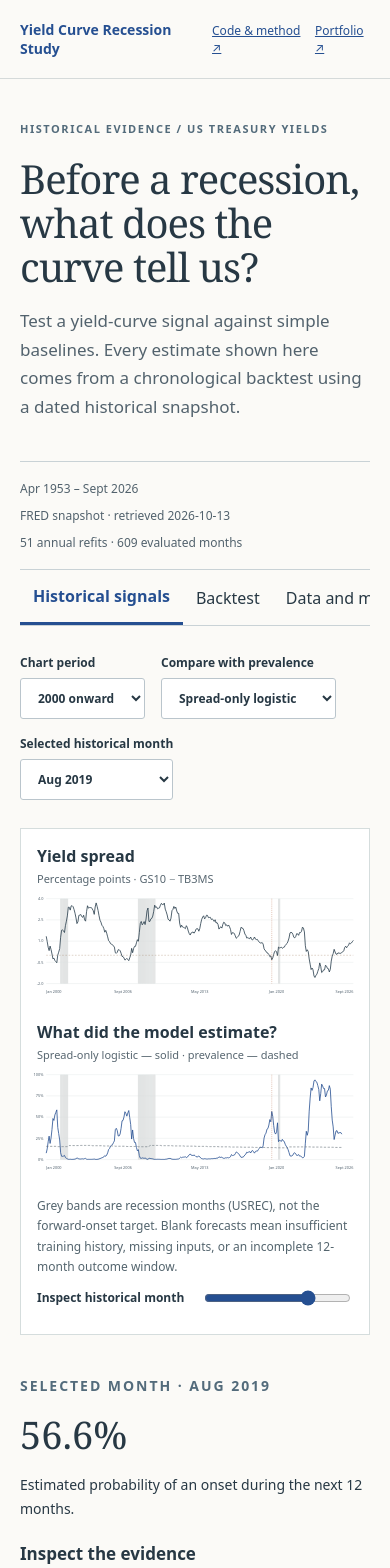
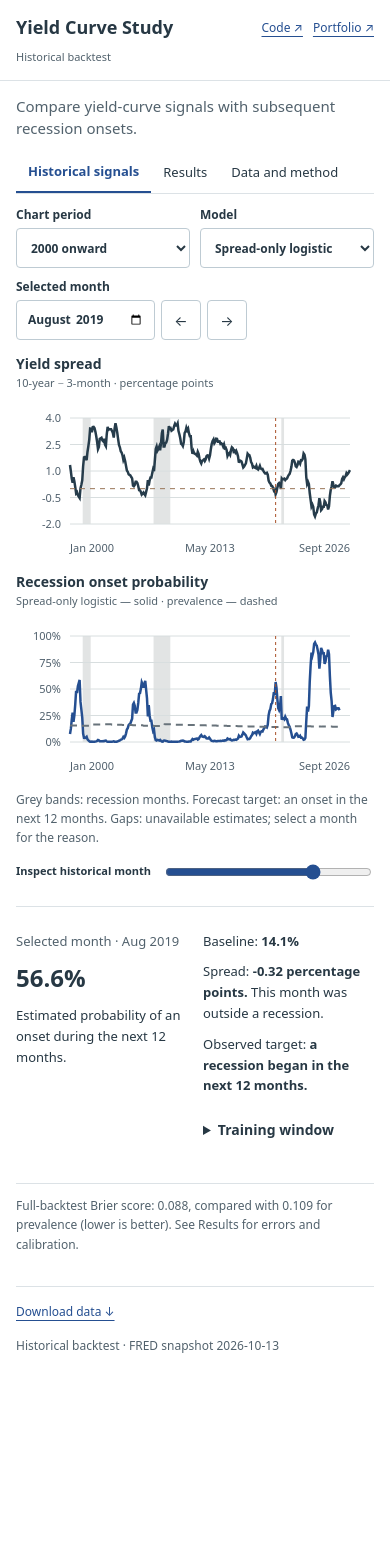
Before and after one commit to m21264551-arch/recession, a React (Vite) app in the folder dashboard/: page / in a window 390 px wide. Shown: the top 1568 px of the page. After the commit the page ends 1385 px from the top, so only its background shows below. Built offline with nearby package versions, Linux system fonts and the light colour scheme.

Commit message:
Redesign the project as a compact interactive tool

```diff
--- a/dashboard/src/App.jsx
+++ b/dashboard/src/App.jsx
@@ -1,4 +1,4 @@
-import React, { useEffect, useState } from "react";
+import React, { useEffect, useRef, useState } from "react";
 
 const names = {
   prevalence: "Historical prevalence",
@@ -49,8 +49,16 @@ function ResultsTable({ heads, rows, label = `${heads[0]} results` }) {
 }
 
 function HistoryChart({ rows, model, selected, onSelect }) {
-  const width = 1040,
-    height = 330,
+  const container = useRef(null);
+  const [width, setWidth] = useState(900);
+  useEffect(() => {
+    const observer = new ResizeObserver(([entry]) =>
+      setWidth(Math.max(300, entry.contentRect.width)),
+    );
+    if (container.current) observer.observe(container.current);
+    return () => observer.disconnect();
+  }, []);
+  const height = width < 500 ? 170 : 190,
     left = 54,
     right = 24,
     top = 24,
@@ -89,6 +97,17 @@ function HistoryChart({ rows, model, selected, onSelect }) {
       <svg
         viewBox={`0 0 ${width} ${height}`}
         role="img"
+        onPointerDown={(event) => {
+          const rect = event.currentTarget.getBoundingClientRect();
+          const fraction =
+            (((event.clientX - rect.left) * width) / rect.width - left) /
+            (width - left - right);
+          const index = Math.max(
+            0,
+            Math.min(rows.length - 1, Math.round(fraction * (rows.length - 1))),
+          );
+          onSelect(rows[index].date);
+        }}
         aria-label={
           probability
             ? "Out-of-sample probability of recession onset in the next 12 months, with historical prevalence baseline"
@@ -164,9 +183,9 @@ function HistoryChart({ rows, model, selected, onSelect }) {
         {Array.from(
           new Set([
             0,
-            Math.floor(rows.length / 4),
+            ...(width < 500 ? [] : [Math.floor(rows.length / 4)]),
             Math.floor(rows.length / 2),
-            Math.floor((rows.length * 3) / 4),
+            ...(width < 500 ? [] : [Math.floor((rows.length * 3) / 4)]),
             rows.length - 1,
           ]),
         ).map((i) => (
@@ -185,20 +204,19 @@ function HistoryChart({ rows, model, selected, onSelect }) {
     );
   };
   return (
-    <section className="history">
+    <section className="history" ref={container}>
       <h2>
-        Yield spread <span>Percentage points · GS10 − TB3MS</span>
+        Yield spread <span>10-year − 3-month · percentage points</span>
       </h2>
       {chart(false)}
       <h2>
-        What did the model estimate?{" "}
+        Recession onset probability{" "}
         <span>{names[model]} — solid · prevalence — dashed</span>
       </h2>
       {chart(true)}
       <p className="caption">
-        Grey bands are recession months (USREC), not the forward-onset target.
-        Blank forecasts mean insufficient training history, missing inputs, or
-        an incomplete 12-month outcome window.
+        Grey bands: recession months. Forecast target: an onset in the next 12
+        months. Gaps: unavailable estimates; select a month for the reason.
       </p>
       <label className="scrubber">
         Inspect historical month{" "}
@@ -310,29 +328,16 @@ export default function App() {
     <>
       <header>
         <a className="brand" href="/">
-          Yield Curve Recession Study
+          Yield Curve Study
         </a>
+        <span className="mode">Historical backtest</span>
         <nav aria-label="External links">
-          <a href="https://github.com/m21264551-arch/recession">
-            Code & method ↗
-          </a>
+          <a href="https://github.com/m21264551-arch/recession">Code ↗</a>
           <a href="https://m21264551.com">Portfolio ↗</a>
         </nav>
       </header>
       <main>
-        <div className="opening">
-          <p className="eyebrow">Historical evidence / US Treasury yields</p>
-          <h1>
-            Before a recession,
-            <br />{" "}
-            what does the curve tell us?
-          </h1>
-          <p>
-            Test a yield-curve signal against simple baselines. Every estimate
-            shown here comes from a chronological backtest using a dated
-            historical snapshot.
-          </p>
-        </div>
+        <h1>Compare yield-curve signals with subsequent recession onsets.</h1>
         {error ? (
           <div role="alert">
             <h2>Study unavailable</h2>
@@ -348,24 +353,10 @@ export default function App() {
           <p role="status">Loading the historical study…</p>
         ) : (
           <>
-            <div className="snapshot">
-              <span>
-                {month(study.observationPeriod.start)} –{" "}
-                {month(study.observationPeriod.end)}
-              </span>
-              <span>
-                FRED snapshot · retrieved{" "}
-                {study.snapshot.retrievedAt.slice(0, 10)}
-              </span>
-              <span>
-                {study.folds.length} annual refits ·{" "}
-                {study.models.logistic.metrics.n} evaluated months
-              </span>
-            </div>
             <nav className="views" aria-label="Study views">
               {[
                 ["signals", "Historical signals"],
-                ["backtest", "Backtest"],
+                ["backtest", "Results"],
                 ["method", "Data and method"],
               ].map(([key, title]) => (
                 <button
@@ -393,7 +384,7 @@ export default function App() {
                     </select>
                   </label>
                   <label>
-                    Compare with prevalence
+                    Model
                     <select
                       value={model}
                       onChange={(e) => setModel(e.target.value)}
@@ -405,20 +396,58 @@ export default function App() {
                       ))}
                     </select>
                   </label>
+                  <div className="month-controls">
                     <label>
-                    Selected historical month
-                    <select
-                      value={selected}
-                      onChange={(e) => setSelected(e.target.value)}
+                      Selected month
+                      <input
+                        type="month"
+                        value={selected.slice(0, 7)}
+                        min={study.rows[0].date.slice(0, 7)}
+                        max={study.rows.at(-1).date.slice(0, 7)}
+                        onChange={(e) => {
+                          const date = `${e.target.value}-01`;
+                          if (study.rows.some((r) => r.date === date)) {
+                            setSelected(date);
+                            if (+date.slice(0, 4) < +period) setPeriod("1953");
+                          }
+                        }}
+                      />
+                    </label>
+                    <button
+                      aria-label="Previous month"
+                      disabled={rows[0]?.date === selected}
+                      onClick={() =>
+                        setSelected(
+                          rows[
+                            Math.max(
+                              0,
+                              rows.findIndex((r) => r.date === selected) - 1,
+                            )
+                          ].date,
+                        )
+                      }
                     >
-                      {rows.map((r) => (
-                        <option key={r.date} value={r.date}>
-                          {month(r.date)}
-                        </option>
-                      ))}
-                    </select>
-                  </label>
+                      ←
+                    </button>
+                    <button
+                      aria-label="Next month"
+                      disabled={rows.at(-1)?.date === selected}
+                      onClick={() =>
+                        setSelected(
+                          rows[
+                            Math.min(
+                              rows.length - 1,
+                              rows.findIndex((r) => r.date === selected) + 1,
+                            )
+                          ].date,
+                        )
+                      }
+                    >
+                      →
+                    </button>
                   </div>
+                </div>
+                <div className="signal-layout">
                   <HistoryChart
                     rows={rows}
                     model={model}
@@ -427,7 +456,7 @@ export default function App() {
                   />
                   <section className="selected">
                     <div>
-                    <p className="eyebrow">
+                      <p className="selection-label">
                         Selected month · {month(selected)}
                       </p>
                       <h2>
@@ -442,7 +471,14 @@ export default function App() {
                       </p>
                     </div>
                     <div>
-                    <h3>Inspect the evidence</h3>
+                      <p>
+                        Baseline:{" "}
+                        <strong>
+                          {prediction
+                            ? percent(prediction.scores.prevalence)
+                            : "Unavailable"}
+                        </strong>
+                      </p>
                       <p>
                         Spread:{" "}
                         <strong>
@@ -464,28 +500,30 @@ export default function App() {
                         </strong>
                       </p>
                       {fold && (
+                        <details>
+                          <summary>Training window</summary>
                           <p>
                             Fit on {month(fold.trainingStart)} –{" "}
                             {month(fold.trainingEnd)}. Training outcomes end{" "}
                             {month(fold.lastTrainingOutcome)}. Refit January{" "}
                             {fold.id}.
                           </p>
+                        </details>
                       )}
                     </div>
                   </section>
+                </div>
                 <div className="note">
-                  A yield inversion is a historical signal, not a recession
-                  clock. The selected model’s full-backtest Brier score is{" "}
+                  Full-backtest Brier score:{" "}
                   {format(study.models[model].metrics.brier)}, compared with{" "}
                   {format(study.models.prevalence.metrics.brier)} for prevalence
-                  (lower is better). Inspect the Backtest view for misses, false
-                  alarms, and calibration.
+                  (lower is better). See Results for errors and calibration.
                 </div>
               </>
             )}
             {view === "backtest" && (
               <>
-                <h2>Compare every out-of-sample month</h2>
+                <h2>Backtest results</h2>
                 <p>
                   These metrics cover the full evaluation history, independently
                   of the chart period. The overlapping 12-month targets are
@@ -534,7 +572,7 @@ export default function App() {
                     </p>
                   </section>
                   <section>
-                    <h3>Failures are part of the result</h3>
+                    <h3>False alarms and misses</h3>
                     <p>At the illustrative, untuned threshold of 50%:</p>
                     <p>
                       <strong>
@@ -627,7 +665,25 @@ export default function App() {
             )}
             {view === "method" && (
               <section className="method">
-                <h2>A retrospective study, with boundaries</h2>
+                <h2>Data and method</h2>
+                <div className="snapshot">
+                  <span>
+                    {month(study.observationPeriod.start)} –{" "}
+                    {month(study.observationPeriod.end)}
+                  </span>
+                  <span>
+                    FRED snapshot · retrieved{" "}
+                    {study.snapshot.retrievedAt.slice(0, 10)}
+                  </span>
+                  <span>
+                    {study.folds.length} annual refits ·{" "}
+                    {study.models.logistic.metrics.n} evaluated months
+                  </span>
+                </div>
+                <p className="identity">
+                  {study.artifactId} · code {study.codeRevision.slice(0, 8)} ·
+                  schema v{study.schemaVersion}
+                </p>
                 <p>{study.protocol.vintageLimitation}</p>
                 <h3>Data and units</h3>
                 <p>
@@ -683,7 +739,7 @@ export default function App() {
                   identity. Public browsing reads the committed artifact and
                   does not contact FRED or train on startup.
                 </p>
-                <h3>What remains uncertain</h3>
+                <h3>Limitations</h3>
                 <p>
                   There are few recession episodes. Final recession
                   classifications and revised yield data were not all known in
@@ -700,13 +756,11 @@ export default function App() {
             )}
             <footer>
               <a href="/api/study.json" download="yield-curve-study-v1.json">
-                Download complete study ↓
+                Download data ↓
               </a>
               <span>
-                {study.artifactId} · code {study.codeRevision.slice(0, 8)}
-              </span>
-              <span>
-                Saved historical backtest · schema v{study.schemaVersion}
+                Historical backtest · FRED snapshot{" "}
+                {study.snapshot.retrievedAt.slice(0, 10)}
               </span>
             </footer>
           </>
--- a/dashboard/src/index.css
+++ b/dashboard/src/index.css
@@ -4,8 +4,10 @@
     -apple-system,
     sans-serif;
   color: #273844;
-  background: #fbfaf7;
+  background: #fff;
   font-synthesis: none;
+  font-size: 14px;
+  line-height: 1.5;
 }
 * {
   box-sizing: border-box;
@@ -15,183 +17,200 @@ body {
 }
 header,
 main {
-  max-width: 1220px;
+  max-width: 1440px;
   margin: auto;
-  padding: 26px 40px;
+  padding: 14px 28px;
 }
 header {
   display: flex;
   align-items: center;
-  justify-content: space-between;
-  border-bottom: 1px solid #d5dada;
-  font-size: 14px;
+  gap: 16px;
+  border-bottom: 1px solid #dce2e6;
 }
 header nav {
   display: flex;
-  gap: 24px;
+  gap: 20px;
+  margin-left: auto;
+  font-size: 13px;
 }
 .brand {
-  font-weight: 750;
+  font-size: 19px;
+  font-weight: 700;
   text-decoration: none;
+  color: #273844;
+}
+.mode {
+  font-size: 12px;
+  color: #52626d;
 }
 a {
   color: #254f91;
+  text-underline-offset: 4px;
 }
 h1 {
-  font:
-    normal clamp(40px, 5vw, 66px) / 1.1 Georgia,
-    serif;
-  letter-spacing: -1.5px;
-  margin: 18px 0;
+  font: 400 15px/1.5 system-ui;
+  margin: 0 0 12px;
+  color: #52626d;
 }
 h2 {
-  font:
-    normal 28px/1.25 Georgia,
-    serif;
+  font: 650 18px/1.4 system-ui;
 }
 h3 {
-  font-size: 17px;
+  font-size: 15px;
 }
 p {
-  line-height: 1.7;
+  line-height: 1.6;
 }
 button,
 select,
 input {
   font: inherit;
+  color: inherit;
+  touch-action: manipulation;
+}
+button,
+select,
+input[type="month"] {
+  padding: 8px 10px;
+  min-height: 40px;
+  background: #fff;
+  border: 1px solid #becbd3;
+  border-radius: 4px;
 }
 button,
 select {
-  padding: 10px 13px;
-  background: #fff;
-  border: 1px solid #bac5cc;
-  border-radius: 3px;
-  color: #273844;
   cursor: pointer;
 }
 button:hover {
-  background: #edf0f5;
+  background: #f1f4f8;
+}
+button:disabled {
+  opacity: 0.45;
+  cursor: default;
 }
 :focus-visible {
   outline: 3px solid #a95028;
   outline-offset: 3px;
 }
-.opening {
-  padding: 18px 0 22px;
-}
-.opening > p:last-child {
-  max-width: 700px;
-  font-size: 17px;
-  color: #52626d;
-}
-.eyebrow {
-  font-size: 11px;
-  font-weight: 650;
-  text-transform: uppercase;
-  letter-spacing: 0.14em;
-  color: #536b7b;
-}
 .snapshot {
   display: flex;
-  gap: 24px;
+  gap: 18px;
   flex-wrap: wrap;
-  padding: 18px 0;
-  border-block: 1px solid #c9d2d6;
+  padding: 12px 0;
   font-size: 12px;
   color: #52626d;
 }
 .views {
   display: flex;
   gap: 0;
-  border-bottom: 1px solid #c9d2d6;
-  margin-bottom: 28px;
+  border-bottom: 1px solid #dce2e6;
+  margin-bottom: 12px;
 }
 .views button {
   border: 0;
   background: none;
   border-radius: 0;
-  padding: 18px 24px;
+  padding: 10px 16px;
 }
 .views button[aria-pressed="true"] {
-  border-bottom: 3px solid #254f91;
+  border-bottom: 2px solid #254f91;
   color: #254f91;
   font-weight: 700;
 }
 .chart-controls {
   display: flex;
-  gap: 24px;
+  gap: 16px;
   flex-wrap: wrap;
   align-items: end;
-  margin-bottom: 28px;
+  margin-bottom: 14px;
 }
 label {
   font-size: 12px;
-  font-weight: 650;
+  font-weight: 600;
   display: flex;
   flex-direction: column;
-  gap: 7px;
+  gap: 4px;
 }
-.chart-controls label:last-child {
+.month-controls {
+  display: flex;
+  gap: 6px;
+  align-items: end;
   margin-left: auto;
 }
+.month-controls button {
+  min-width: 40px;
+}
+.signal-layout {
+  display: grid;
+  grid-template-columns: minmax(0, 1fr) 258px;
+  gap: 24px;
+}
 .history {
-  border: 1px solid #d5dddd;
-  background: #fff;
-  padding: 24px 24px 18px;
+  min-width: 0;
 }
 .history h2 {
-  font: 600 16px system-ui;
-  margin: 0 0 5px;
+  font: 600 14px system-ui;
+  margin: 0 0 4px;
 }
 .history h2 span {
-  font-size: 12px;
-  color: #576670;
+  display: block;
+  font-size: 11px;
+  color: #52626d;
   font-weight: 400;
-  margin-left: 12px;
+  margin-top: 2px;
 }
 .history svg {
   display: block;
   width: 100%;
   height: auto;
-  margin-bottom: 20px;
+  cursor: crosshair;
+  margin-bottom: 8px;
 }
 svg text {
-  font: 12px system-ui;
+  font: 11px system-ui;
   fill: #50606d;
 }
 .caption {
   font-size: 12px;
-  color: #54656e;
+  color: #52626d;
+  margin: 8px 0;
 }
 .scrubber {
   display: flex;
   flex-direction: row;
   align-items: center;
-  gap: 18px;
+  gap: 12px;
 }
 .scrubber input {
   flex: 1;
+  min-width: 0;
+  min-height: 28px;
   accent-color: #254f91;
 }
 .selected {
-  display: grid;
-  grid-template-columns: 1fr 2fr;
-  gap: 40px;
-  padding: 25px 0;
+  border-left: 1px solid #dce2e6;
+  padding-left: 20px;
+}
+.selection-label {
+  font-size: 12px;
+  color: #52626d;
+  margin: 0;
 }
 .selected h2 {
-  font-size: 48px;
-  margin: 12px 0;
+  font-size: 28px;
+  margin: 5px 0;
 }
 .selected p {
-  font-size: 14px;
+  font-size: 13px;
+  margin: 10px 0;
 }
 .note {
-  background: #edf0f4;
-  border-left: 3px solid #254f91;
-  padding: 18px 24px;
-  line-height: 1.7;
-  font-size: 14px;
+  border-top: 1px solid #dce2e6;
+  margin-top: 16px;
+  padding: 12px 0;
+  line-height: 1.6;
+  font-size: 12px;
+  color: #52626d;
 }
 .table-scroll {
   overflow: auto;
@@ -200,13 +219,13 @@ table {
   width: 100%;
   border-collapse: collapse;
   text-align: left;
-  font-size: 14px;
+  font-size: 13px;
   font-variant-numeric: tabular-nums;
 }
 th,
 td {
-  padding: 15px 13px;
-  border-bottom: 1px solid #d3dce0;
+  padding: 11px 10px;
+  border-bottom: 1px solid #dce2e6;
 }
 th {
   font-size: 12px;
@@ -217,129 +236,130 @@ td:first-child {
   font-weight: 650;
 }
 td {
-  min-width: 85px;
+  min-width: 80px;
 }
 .two-col {
   display: grid;
   grid-template-columns: 1fr 1fr;
-  gap: 50px;
-  margin: 34px 0;
+  gap: 32px;
+  margin: 24px 0;
 }
 .two-col p {
-  font-size: 14px;
+  font-size: 13px;
 }
 .calibration {
   display: block;
-  max-width: 440px;
+  max-width: 380px;
   width: 100%;
-  margin-top: 18px;
+  margin-top: 12px;
 }
 .method {
   max-width: 900px;
 }
 .method h3 {
-  margin-top: 32px;
+  margin-top: 24px;
 }
 .method pre {
-  padding: 20px;
-  background: #eaf0f3;
-  line-height: 1.8;
+  padding: 16px;
+  background: #f3f5f7;
+  line-height: 1.7;
   overflow: auto;
 }
-.method code {
+.method code,
+.identity {
   overflow-wrap: anywhere;
 }
+.identity {
+  font-size: 12px;
+  color: #52626d;
+}
 details {
-  padding: 10px 0;
+  padding: 3px 0;
 }
 summary {
   cursor: pointer;
+  font-weight: 600;
+  min-height: 40px;
+  padding: 10px 0;
 }
 footer {
   display: flex;
-  gap: 18px;
+  gap: 16px;
   justify-content: space-between;
   flex-wrap: wrap;
-  border-top: 1px solid #cbd4d9;
-  padding: 24px 0;
-  margin-top: 40px;
-  font-size: 11px;
+  border-top: 1px solid #dce2e6;
+  padding: 16px 0;
+  margin-top: 20px;
+  font-size: 12px;
   color: #52626d;
-  overflow-wrap: anywhere;
 }
-@media (max-width: 700px) {
+@media (max-width: 760px) {
   header,
   main {
-    padding: 20px;
+    padding: 14px 16px;
   }
   header {
-    gap: 15px;
+    gap: 8px;
+    flex-wrap: wrap;
+  }
+  .brand {
+    font-size: 18px;
+  }
+  .mode {
+    order: 3;
+    width: 100%;
+    font-size: 11px;
   }
   header nav {
-    gap: 12px;
+    gap: 10px;
     font-size: 12px;
   }
-  .opening {
-    padding-top: 10px;
+  .views button {
+    padding: 10px 12px;
+    white-space: nowrap;
+    font-size: 13px;
   }
-  h1 {
-    letter-spacing: -1px;
+  .chart-controls {
+    gap: 10px;
   }
-  h1 br {
-    display: none;
+  .chart-controls > label {
+    flex: 1;
+    min-width: 120px;
+  }
+  .chart-controls select {
+    width: 100%;
+  }
+  .month-controls {
+    margin-left: 0;
+  }
+  .signal-layout {
+    grid-template-columns: 1fr;
+    gap: 18px;
+  }
+  .selected {
+    border-left: 0;
+    border-top: 1px solid #dce2e6;
+    padding: 14px 0;
+    display: grid;
+    grid-template-columns: 1fr 1fr;
+    gap: 16px;
+  }
+  .two-col {
+    grid-template-columns: 1fr;
+    gap: 12px;
   }
   .snapshot {
-    gap: 10px;
     flex-direction: column;
+    gap: 6px;
   }
-  .views {
-    overflow: auto;
-  }
-  .views button {
-    padding: 15px 13px;
-    white-space: nowrap;
-  }
-  .chart-controls {
-    gap: 16px;
-  }
-  .chart-controls label:last-child {
-    margin-left: 0;
-  }
-  .history {
-    padding: 16px 8px;
-  }
-  .history h2 {
-    margin-left: 8px;
-  }
-  .history h2 span {
-    display: block;
-    margin: 4px 0 0;
+  .scrubber {
     font-size: 11px;
   }
-  .history svg {
-    margin-bottom: 24px;
-  }
-  .caption,
-  .scrubber {
-    margin: 10px 8px;
-  }
-  .selected,
-  .two-col {
-    grid-template-columns: 1fr;
-    gap: 8px;
+  .scrubber input {
+    width: 100px;
   }
   .selected h2 {
-    font-size: 38px;
-  }
-  .selected h3 {
-    margin-top: 0;
-  }
-  footer {
-    gap: 15px;
-  }
-  td,
-  th {
-    padding: 12px 10px;
+    font-size: 24px;
   }
 }
 @media (prefers-reduced-motion: reduce) {
```
Also changed, not shown: 4 other files (tests, documents, lock files or other folders). Lines whose indentation alone changed are shown as unchanged.
